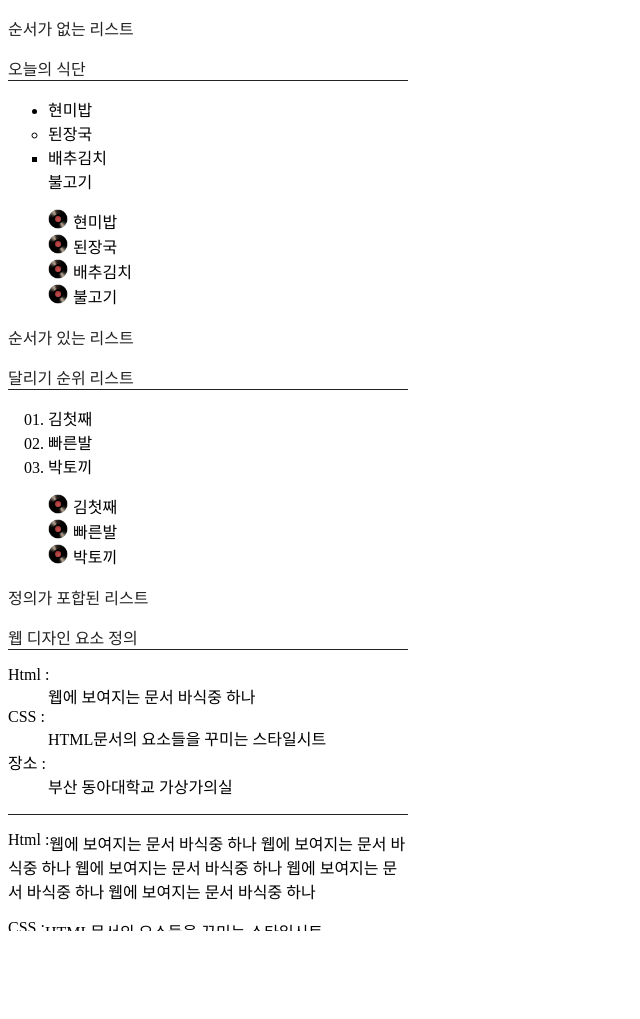
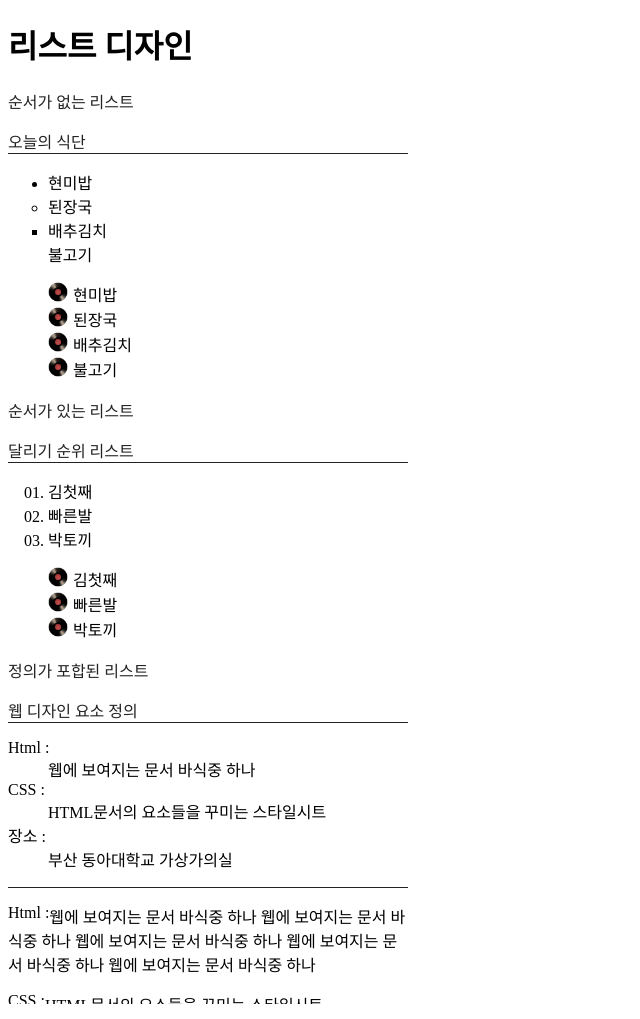
Before and after one commit to dbbak/10_week, a plain HTML site: page list.html in a window 1280 px wide. Shown: the whole page, without its empty margins (0-640 px from the left). Before the commit the page ends 947 px from the top, so only its background shows below. Drawn offline with Linux system fonts and the light colour scheme.

Commit message:
10주차 list design2

```diff
--- a/list.html
+++ b/list.html
@@ -8,6 +8,7 @@
  </head>
 
   <body>
+      <h1>리스트 디자인</h1>
       <p>순서가 없는 리스트</p>
       <p class="list_description">오늘의 식단</p>
       <ul>
```
